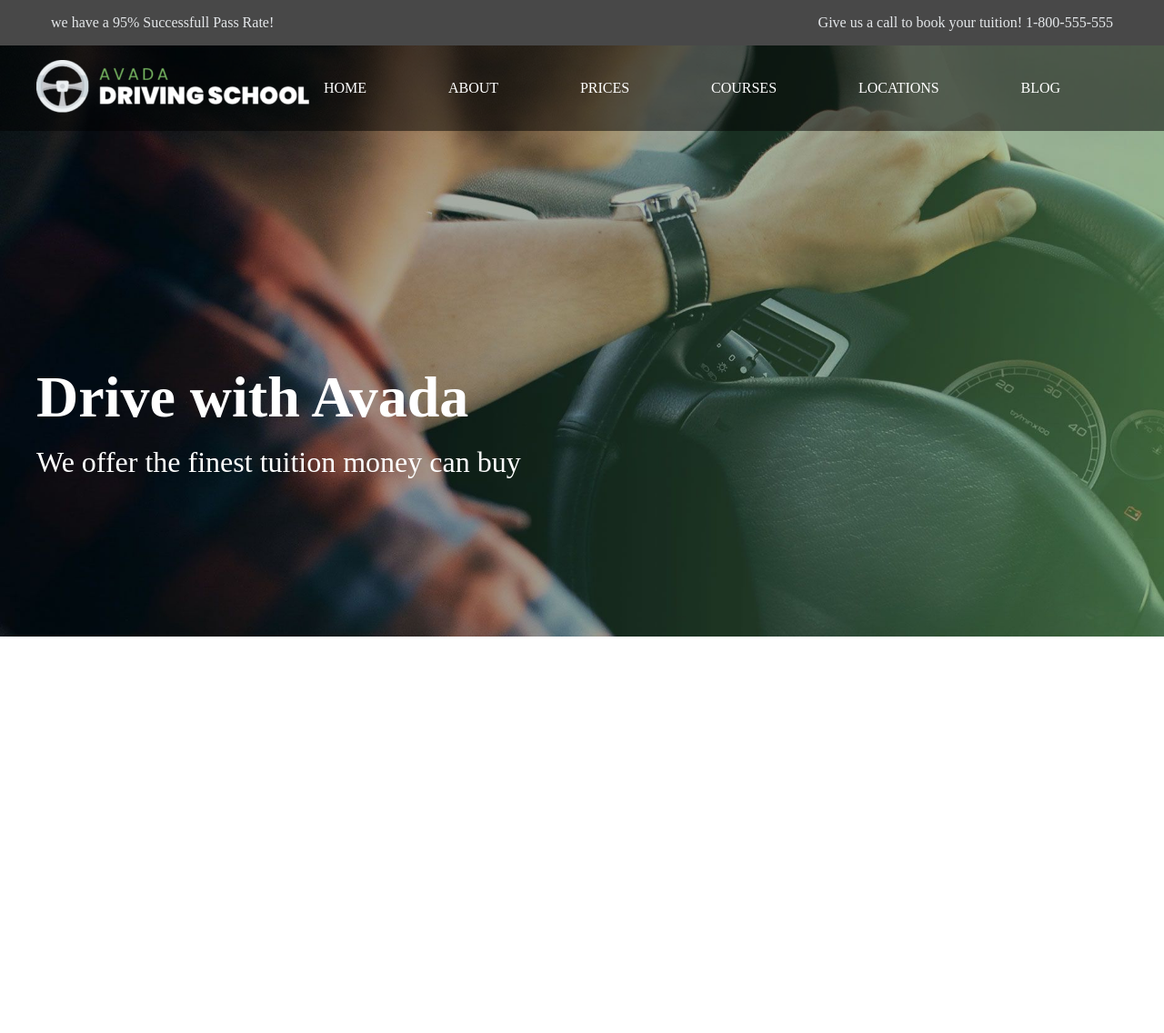
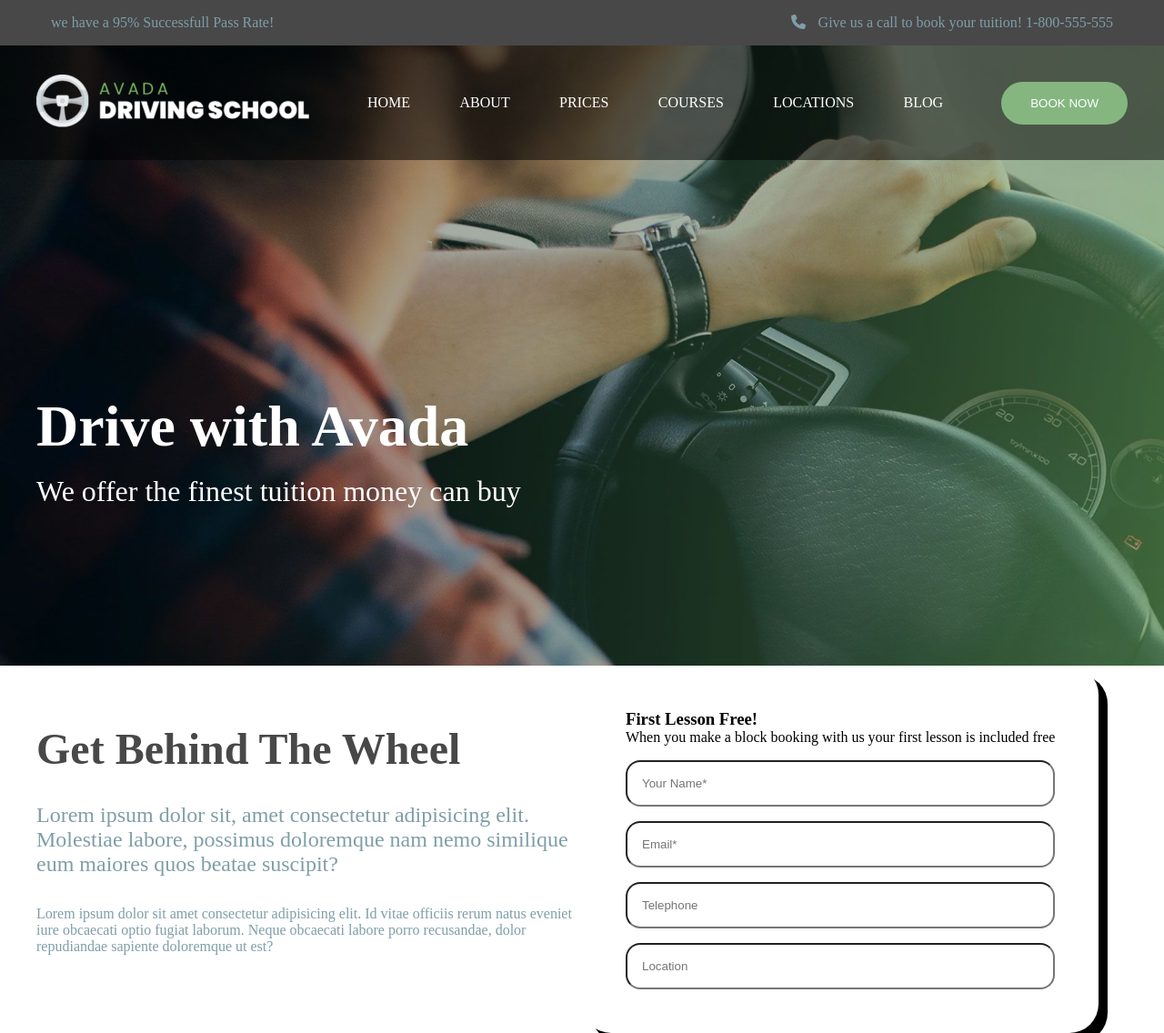
Before and after one commit to FedericoCapitani/proj-html-vuejs, a Vue app: page / in a window 1280 px wide. Shown: the whole page at 91% size. Before the commit the page ends 800 px from the top, so only its background shows below. Built offline with nearby package versions, Linux system fonts and the light colour scheme.

Commit message:
add sign up section

```diff
--- a/src/App.vue
+++ b/src/App.vue
@@ -1,28 +1,7 @@
 <template>
   <div id="app">
 
-    <header>
-      <div class="header_container">
-        <div class="ads_container">
-          <div class="ads">
-          <div class="ads_item">
-            we have a 95% Successfull Pass Rate!
-          </div>
-          <div class="ads_item">
-            Give us a call to book your tuition! 1-800-555-555
-          </div>
-        </div>
-        </div>
-        <div class="navbar">
-          <div class="logo">
-            <img src="@/assets/img/avada-drivers-logo-2x-300x58.png" alt="company logo">
-          </div>
-          <div class="links" v-for="link in nav_links" :key="link.id">
-            <a href="#"> {{link.text}} </a>
-          </div>
-        </div>
-      </div>
-    </header>
+    <SiteHeader/>
 
     <main>
 
@@ -35,48 +14,38 @@
         </div>
       </div>
 
+      <div class="sign-up">
+        <div class="sign-up_info">
+          <h3>Get Behind The Wheel</h3>
+          <p>Lorem ipsum dolor sit, amet consectetur adipisicing elit. Molestiae labore, possimus doloremque nam nemo similique eum maiores quos beatae suscipit?</p>
+          <p class="small_text">Lorem ipsum dolor sit amet consectetur adipisicing elit. Id vitae officiis rerum natus eveniet iure obcaecati optio fugiat laborum. Neque obcaecati labore porro recusandae, dolor repudiandae sapiente doloremque ut est?</p>
+        </div>
+        <div class="sign-up_form">
+          <h3>First Lesson Free!</h3>
+          <p>When you make a block booking with us your first lesson is included free</p>
+          <form action="" class="form">
+            <input type="text" placeholder="Your Name*">
+            <input type="text" placeholder="Email*">
+            <input type="text" placeholder="Telephone">
+            <input type="text" placeholder="Location">
+          </form>
+        </div>
+      </div>
+
     </main>
 
   </div>
 </template>
 
 <script>
+import SiteHeader from "@/components/HeaderComponent.vue"
 
 export default {
   name: 'App',
   components: {
+    SiteHeader
+  },
 
-  },
-  data() {
-    return {
-      nav_links: [
-        {
-          id: 1,
-          text: "HOME"
-        },
-        {
-          id: 2,
-          text: "ABOUT"
-        },
-        {
-          id: 3,
-          text: "PRICES"
-        },
-        {
-          id: 4,
-          text: "COURSES"
-        },
-        {
-          id: 5,
-          text: "LOCATIONS"
-        },
-        {
-          id: 6,
-          text: "BLOG"
-        },
-      ]
-    }
-  }
 }
 </script>
 
--- a/src/assets/scss/style.scss
+++ b/src/assets/scss/style.scss
@@ -15,8 +15,11 @@
             margin: 0 auto;
             justify-content: space-between;
             .ads_item{
-                color: $median-light-grey;
+                color: $median-dark-grey;
                 padding: 1rem;
+                span{
+                    margin-left: 10px;
+                }
             }
         }
     }
@@ -24,17 +27,25 @@
         display: flex;
         max-width: 1200px;
         margin: 0 auto;
-        padding: 1rem 0;
+        padding: 2rem 0;
         align-items: center;
-        column-gap: 1rem;
+        column-gap: 4rem;
         .links{
             flex-grow: 2;
             display: flex;
+            flex-direction: row;
             justify-content: space-between;
             a{
                 text-decoration: none;
                 color: $cube-white;
             }
+        }
+        .btn_nav{
+            padding: 1rem 2rem;
+            border-radius: 2rem;
+            border: none;
+            color: $cube-white;
+            background-color: $median-green;
         }
     }
 }
@@ -59,3 +70,43 @@
         }
     }
 }
+.sign-up{
+    max-width: 1200px;
+    margin: 0 auto;
+    display: flex;
+    .sign-up_info{
+        margin-top: 4rem;
+        width: 50%;
+        h3{
+            color: $cube-grey;
+            font-size: 3rem;
+        }
+        p{
+            margin-top: 2rem;
+            color: $median-dark-grey;
+            font-size: 1.5rem;
+        }
+        .small_text{
+            font-size: 16px;
+        }
+    }
+    .sign-up_form{
+        border-radius: 2rem;
+        padding: 3rem;
+        display: flex;
+        flex-direction: column;
+        box-shadow: 10px 10px;
+        .form{
+            margin-top: 1rem;
+            display: flex;
+            flex-direction: column;
+            align-items: center;
+            row-gap: 1rem;
+            input{
+                padding: 1rem;
+                width: 100%;
+                border-radius: 1rem;
+            }
+        }
+    }
+}
--- /dev/null
+++ b/src/components/HeaderComponent.vue
@@ -0,0 +1,63 @@
+<template>
+    <header>
+      <div class="header_container">
+        <div class="ads_container">
+          <div class="ads">
+          <div class="ads_item">
+            we have a 95% Successfull Pass Rate!
+          </div>
+          <div class="ads_item">
+            <font-awesome-icon :icon="['fas', 'phone']" /><span> Give us a call to book your tuition! 1-800-555-555</span>
+          </div>
+        </div>
+        </div>
+        <div class="navbar">
+          <div class="logo">
+            <img src="@/assets/img/avada-drivers-logo-2x-300x58.png" alt="company logo">
+          </div>
+          <div class="links">
+            <div v-for="link in nav_links" :key="link.id">
+                <a href="#"> {{link.text}} </a>
+            </div>
+          </div>
+          <button class="btn_nav">BOOK NOW</button>
+        </div>
+      </div>
+    </header>
+</template>
+
+<script>
+export default {
+    name: 'SiteHeader',
+    data() {
+    return {
+      nav_links: [
+        {
+          id: 1,
+          text: "HOME"
+        },
+        {
+          id: 2,
+          text: "ABOUT"
+        },
+        {
+          id: 3,
+          text: "PRICES"
+        },
+        {
+          id: 4,
+          text: "COURSES"
+        },
+        {
+          id: 5,
+          text: "LOCATIONS"
+        },
+        {
+          id: 6,
+          text: "BLOG"
+        },
+      ]
+    }
+  }
+}
+</script>
```
